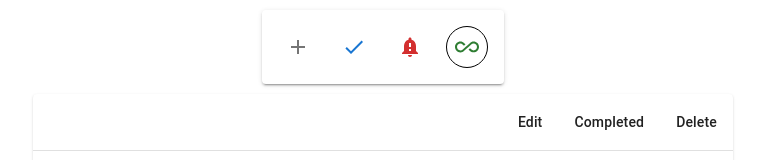
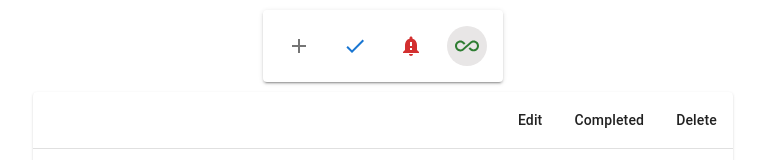
Before and after one commit to Dereje1/todo-hooks, a React (Create React App) app: page / in a window 1280 px wide. Shown: the top 160 px of the page, without its empty margins (257-1022 px from the left). Built offline with nearby package versions, Linux system fonts and the light colour scheme; the HTML template or start-up script is replaced by a standard one.

Commit message:
fix/controls border to background

```diff
--- a/src/components/Controls.js
+++ b/src/components/Controls.js
@@ -37,7 +37,7 @@ const Controls = ({
                 <IconButton
                     id="completed-tasks"
                     onClick={() => setFilterSetting('completed')}
-                    sx={{ border: filterSetting === 'completed' ? '.5px solid black' : '', margin: 1 }}
+                    sx={{ background: filterSetting === 'completed' ? '#e8e6e6' : '', margin: 1 }}
                 >
                     <CheckIcon color='primary' />
                 </IconButton>
@@ -47,7 +47,7 @@ const Controls = ({
                 <IconButton
                     id="active-tasks"
                     onClick={() => setFilterSetting('active')}
-                    sx={{ border: filterSetting === 'active' ? '.5px solid black' : '', margin: 1 }}
+                    sx={{ background: filterSetting === 'active' ? '#e8e6e6' : '', margin: 1 }}
                 >
                     <NotificationImportantIcon color='error' />
                 </IconButton>
@@ -57,7 +57,7 @@ const Controls = ({
                 <IconButton
                     id="all-tasks"
                     onClick={() => setFilterSetting('all')}
-                    sx={{ border: filterSetting === 'all' ? '.5px solid black' : '', margin: 1 }}
+                    sx={{ background: filterSetting === 'all' ? '#e8e6e6' : '', margin: 1 }}
                 >
                     <AllInclusiveIcon color='success' />
                 </IconButton>
```
Also changed, not shown: 2 other files (tests, documents, lock files or other folders).
